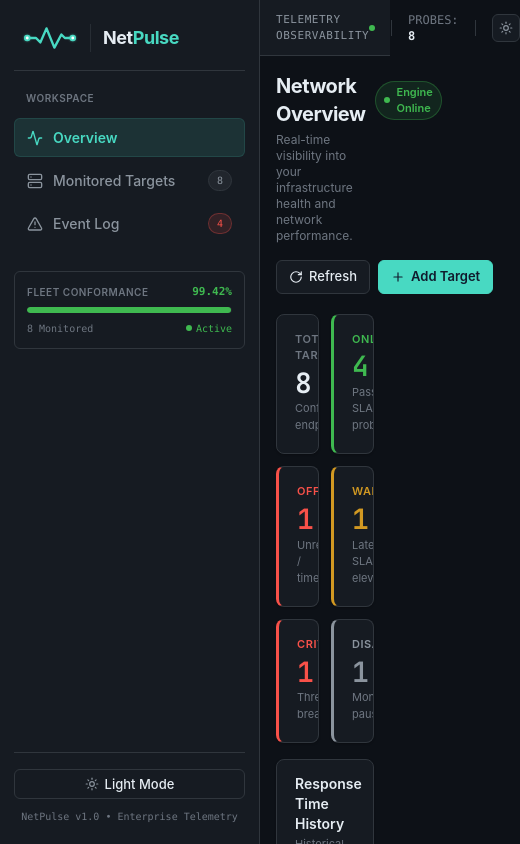
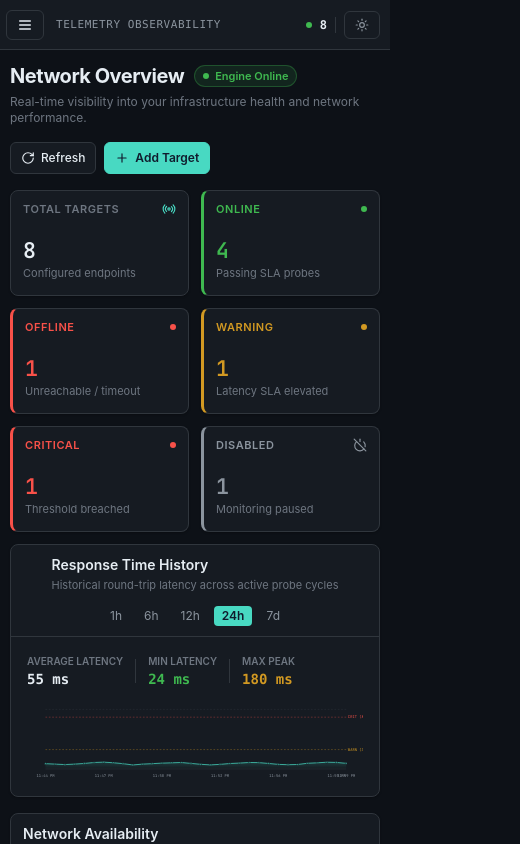
Before and after one commit to saaddev2004/NetworkQualityMonitor, a React (Vite) app in the folder frontend/: page / in a window 390 px wide. Shown: the top 844 px of the page, 520 px wide, since content can reach past the window. Built offline with nearby package versions, Linux system fonts and the light colour scheme.

Commit message:
feat(responsive): implement full responsive layout system across all breakpoints (320px-1440px+)

```diff
--- a/frontend/src/App.jsx
+++ b/frontend/src/App.jsx
@@ -6,12 +6,13 @@ import Targets from './pages/Targets';
 import TargetDetails from './pages/TargetDetails';
 import Events from './pages/Events';
 import { initialTargets, initialEvents } from './data/mockData';
-import { Sun, Moon } from 'lucide-react';
+import { Sun, Moon, Menu } from 'lucide-react';
 import './index.css';
 
 export default function App() {
   const [targets, setTargets] = useState(initialTargets);
   const [events, setEvents] = useState(initialEvents);
+  const [sidebarOpen, setSidebarOpen] = useState(false);
 
   // Theme State management (Dark mode by default, toggleable to light)
   const [theme, setTheme] = useState(() => {
@@ -110,32 +111,55 @@ export default function App() {
   return (
     <Router>
       <div className="app-container">
-        {/* Navigation Sidebar (Always Sticky / Fixed) */}
+        {/* Mobile Backdrop Overlay (Hidden on desktop) */}
+        {sidebarOpen && (
+          <div
+            className="sidebar-mobile-backdrop lg:hidden"
+            onClick={() => setSidebarOpen(false)}
+            aria-hidden="true"
+          />
+        )}
+
+        {/* Navigation Sidebar (Fixed on Desktop, Off-Canvas Drawer on Mobile/Tablet) */}
         <Sidebar
           targetsCount={targets.length}
           activeAlertsCount={activeAlertsCount}
           theme={theme}
           onToggleTheme={toggleTheme}
+          isOpen={sidebarOpen}
+          onClose={() => setSidebarOpen(false)}
         />
 
         {/* Main Work Area */}
         <main className="app-content">
           {/* Top Telemetry Global Header */}
           <header className="top-telemetry-bar">
-            <div className="flex items-center gap-2 text-xs font-mono text-[var(--text-muted)]">
-              <span className="text-[var(--text-secondary)] font-medium text-[11px] uppercase tracking-wider">
-                Telemetry Observability
-              </span>
+            <div className="flex items-center gap-2">
+              <button
+                type="button"
+                onClick={() => setSidebarOpen(true)}
+                className="btn-telemetry btn-icon btn-secondary lg:hidden -ml-1 mr-1"
+                aria-label="Open navigation menu"
+              >
+                <Menu className="w-4 h-4" />
+              </button>
+
+              <div className="flex items-center gap-2 text-xs font-mono text-[var(--text-muted)]">
+                <span className="text-[var(--text-secondary)] font-medium text-[11px] uppercase tracking-wider">
+                  Telemetry Observability
+                </span>
+              </div>
             </div>
 
-            <div className="flex items-center gap-4">
-              <div className="flex items-center gap-2 text-xs font-mono text-[var(--text-muted)]">
+            <div className="flex items-center gap-2 sm:gap-4">
+              <div className="flex items-center gap-1.5 sm:gap-2 text-xs font-mono text-[var(--text-muted)]">
                 <span className="status-dot" style={{ background: 'var(--status-online)' }} />
                 <span className="hidden sm:inline">ENGINE: ONLINE</span>
               </div>
-              <div className="h-4 w-px bg-[var(--border-subtle)]" />
+              <div className="h-4 w-px bg-[var(--border-subtle)] hidden sm:block" />
               <div className="text-xs font-mono text-[var(--text-muted)]">
-                PROBES: <span className="text-[var(--text-primary)] font-semibold">{targets.length}</span>
+                <span className="hidden sm:inline">PROBES: </span>
+                <span className="text-[var(--text-primary)] font-semibold">{targets.length}</span>
               </div>
               <div className="h-4 w-px bg-[var(--border-subtle)]" />
               <button
--- a/frontend/src/components/Sidebar.jsx
+++ b/frontend/src/components/Sidebar.jsx
@@ -5,7 +5,8 @@ import {
   Server,
   AlertTriangle,
   Sun,
-  Moon
+  Moon,
+  X
 } from 'lucide-react';
 import NetPulseLogo from './NetPulseLogo';
 
@@ -13,7 +14,9 @@ export default function Sidebar({
   targetsCount = 8,
   activeAlertsCount = 3,
   theme = 'dark',
-  onToggleTheme
+  onToggleTheme,
+  isOpen = false,
+  onClose
 }) {
   const navItems = [
     {
@@ -37,11 +40,26 @@ export default function Sidebar({
     }
   ];
 
+  const handleNavClick = () => {
+    if (onClose) {
+      onClose();
+    }
+  };
+
   return (
-    <aside className="app-sidebar">
+    <aside className={`app-sidebar ${isOpen ? 'mobile-open' : ''}`}>
       {/* Brand Header */}
-      <div className="brand-badge">
+      <div className="brand-badge flex items-center justify-between">
         <NetPulseLogo variant="horizontal" size="md" showTagline={false} />
+        {/* Mobile Close Button (Hidden on desktop) */}
+        <button
+          type="button"
+          onClick={onClose}
+          className="btn-telemetry btn-icon btn-secondary lg:hidden ml-auto"
+          aria-label="Close navigation menu"
+        >
+          <X className="w-4 h-4" />
+        </button>
       </div>
 
       {/* Navigation Section */}
@@ -56,6 +74,7 @@ export default function Sidebar({
               key={item.to}
               to={item.to}
               end={item.end}
+              onClick={handleNavClick}
               className={({ isActive }) => `nav-link-btn ${isActive ? 'active' : ''}`}
             >
               <Icon className="w-4 h-4 flex-shrink-0" />
--- a/frontend/src/components/TargetDrawer.jsx
+++ b/frontend/src/components/TargetDrawer.jsx
@@ -139,7 +139,7 @@ export default function TargetDrawer({ isOpen, onClose, target, onSave }) {
                 )}
               </div>
 
-              <div className="grid grid-cols-2 gap-3">
+              <div className="grid grid-cols-1 sm:grid-cols-2 gap-3">
                 <div className="form-group">
                   <label className="form-label">Target Category</label>
                   <select
@@ -199,7 +199,7 @@ export default function TargetDrawer({ isOpen, onClose, target, onSave }) {
                 2. Probe Scheduling
               </div>
 
-              <div className="grid grid-cols-2 gap-3">
+              <div className="grid grid-cols-1 sm:grid-cols-2 gap-3">
                 <div className="form-group">
                   <label className="form-label">Check Interval (sec)</label>
                   <input
@@ -247,7 +247,7 @@ export default function TargetDrawer({ isOpen, onClose, target, onSave }) {
                 3. SLA Latency Thresholds
               </div>
 
-              <div className="grid grid-cols-2 gap-3">
+              <div className="grid grid-cols-1 sm:grid-cols-2 gap-3">
                 <div className="form-group">
                   <label className="form-label">Warning (ms)</label>
                   <input
--- a/frontend/src/index.css
+++ b/frontend/src/index.css
@@ -245,9 +245,11 @@ body,
   display: flex;
   min-height: 100vh;
   width: 100%;
+  max-width: 100vw;
   background-color: var(--bg-canvas);
   color: var(--text-primary);
   position: relative;
+  overflow-x: hidden;
 }
 
 /* Sidebar Rail (Strictly Fixed to Viewport) */
@@ -330,12 +332,14 @@ body,
 .app-content {
   margin-left: 260px;
   width: calc(100% - 260px);
+  max-width: calc(100% - 260px);
   flex: 1;
   display: flex;
   flex-direction: column;
   min-width: 0;
   min-height: 100vh;
   background-color: var(--bg-canvas);
+  overflow-x: hidden;
 }
 
 .top-telemetry-bar {
@@ -780,23 +784,143 @@ body,
 }
 
 /* ==========================================================================
-   RESPONSIVE BREAKPOINTS
+   RESPONSIVE DESIGN SYSTEM (ALL BREAKPOINTS 320px - 1440px+)
    ========================================================================== */
 
-@media (max-width: 1024px) {
+/* No scrollbar utility */
+.no-scrollbar::-webkit-scrollbar {
+  display: none;
+}
+.no-scrollbar {
+  -ms-overflow-style: none;
+  scrollbar-width: none;
+}
+
+/* Tablet & Mobile Drawer Transition (< 1024px) */
+@media (max-width: 1023px) {
+  .app-sidebar {
+    width: 280px;
+    max-width: 85vw;
+    position: fixed;
+    top: 0;
+    left: 0;
+    bottom: 0;
+    height: 100vh;
+    z-index: 60;
+    transform: translateX(-100%);
+    transition: transform var(--motion-slow) cubic-bezier(0.16, 1, 0.3, 1),
+                background-color var(--motion-normal) ease,
+                border-color var(--motion-normal) ease;
+    box-shadow: none;
+  }
+
+  .app-sidebar.mobile-open {
+    transform: translateX(0);
+    box-shadow: 0 0 45px rgba(0, 0, 0, 0.55);
+  }
+
+  .sidebar-mobile-backdrop {
+    position: fixed;
+    inset: 0;
+    background-color: rgba(0, 0, 0, 0.65);
+    backdrop-filter: blur(2px);
+    z-index: 55;
+    animation: fadeIn var(--motion-fast) ease forwards;
+  }
+
+  .app-content {
+    margin-left: 0 !important;
+    width: 100% !important;
+    max-width: 100vw !important;
+  }
+
+  .top-telemetry-bar {
+    padding: 0 18px;
+  }
+
   .content-body {
-    padding: 20px 24px;
+    padding: 20px 18px;
     gap: 18px;
   }
 }
 
-@media (max-width: 768px) {
+/* Standard Mobile (< 768px) */
+@media (max-width: 767px) {
   .top-telemetry-bar {
-    padding: 0 16px;
+    padding: 0 14px;
+    height: 52px;
   }
 
   .content-body {
-    padding: 16px;
-    gap: 16px;
+    padding: 16px 14px;
+    gap: 14px;
+  }
+
+  .telemetry-card-header {
+    padding: 12px 14px;
+  }
+
+  .telemetry-card-body {
+    padding: 14px;
+  }
+
+  .kpi-card {
+    padding: 12px 14px;
+  }
+
+  .kpi-value {
+    font-size: 1.5rem;
+  }
+
+  .telemetry-drawer {
+    width: 100%;
+    max-width: 100%;
+  }
+
+  .drawer-header {
+    padding: 14px 16px;
+  }
+
+  .drawer-body {
+    padding: 16px 14px;
   }
 }
+
+/* Small Mobile (< 430px) */
+@media (max-width: 429px) {
+  .top-telemetry-bar {
+    padding: 0 10px;
+    height: 50px;
+  }
+
+  .content-body {
+    padding: 12px 10px;
+    gap: 12px;
+  }
+
+  .telemetry-card-header {
+    padding: 10px 12px;
+  }
+
+  .telemetry-card-body {
+    padding: 12px;
+  }
+
+  .kpi-card {
+    padding: 10px 12px;
+  }
+
+  .kpi-value {
+    font-size: 1.35rem;
+  }
+
+  .form-input {
+    font-size: 0.8125rem;
+    padding: 8px 10px;
+  }
+
+  .btn-telemetry {
+    padding: 6px 10px;
+    font-size: 0.75rem;
+  }
+}
--- a/frontend/src/pages/Dashboard.jsx
+++ b/frontend/src/pages/Dashboard.jsx
@@ -82,7 +82,7 @@ export default function Dashboard({ targets = [], events = [], onAddTarget, onUp
           </p>
         </div>
 
-        <div className="flex items-center gap-2">
+        <div className="flex items-center gap-2 flex-wrap">
           <button
             onClick={handleRefresh}
             disabled={isRefreshing}
@@ -182,7 +182,7 @@ export default function Dashboard({ targets = [], events = [], onAddTarget, onUp
       <div className="grid grid-cols-1 lg:grid-cols-3 gap-4">
         {/* Left 2 Cols: Response Time Visualization */}
         <div className="lg:col-span-2 telemetry-card flex flex-col">
-          <div className="telemetry-card-header">
+          <div className="telemetry-card-header flex flex-col sm:flex-row sm:items-center justify-between gap-3">
             <div>
               <h2 className="text-sm font-semibold text-[var(--text-primary)]">
                 Response Time History
@@ -192,7 +192,7 @@ export default function Dashboard({ targets = [], events = [], onAddTarget, onUp
               </p>
             </div>
 
-            <div className="flex items-center gap-1.5">
+            <div className="flex items-center gap-1.5 flex-wrap">
               {['1h', '6h', '12h', '24h', '7d'].map((range) => (
                 <button
                   key={range}
@@ -211,7 +211,7 @@ export default function Dashboard({ targets = [], events = [], onAddTarget, onUp
 
           <div className="p-4 flex-1 flex flex-col justify-between">
             {/* Latency Summary Stats */}
-            <div className="flex items-center gap-6 mb-3 text-xs">
+            <div className="flex flex-wrap items-center gap-3 sm:gap-6 mb-3 text-xs">
               <div>
                 <span className="text-[var(--text-muted)] block text-[10px] uppercase font-semibold">Average Latency</span>
                 <span className="font-mono font-bold text-sm text-[var(--text-primary)]">{avgLatency} ms</span>
--- a/frontend/src/pages/TargetDetails.jsx
+++ b/frontend/src/pages/TargetDetails.jsx
@@ -138,7 +138,7 @@ export default function TargetDetails({ targets = [], events = [], onUpdateTarge
         </div>
 
         {/* Action Controls */}
-        <div className="flex items-center gap-2">
+        <div className="flex items-center gap-2 flex-wrap">
           <button
             onClick={handleManualCheck}
             disabled={isChecking || !target.is_enabled}
@@ -272,12 +272,12 @@ export default function TargetDetails({ targets = [], events = [], onUpdateTarge
           </span>
         </div>
 
-        <div className="grid grid-cols-15 sm:grid-cols-30 gap-1 pt-1">
+        <div className="flex items-stretch gap-0.5 sm:gap-1 pt-1 overflow-x-auto pb-1">
           {availabilityDays.map((day, idx) => (
             <div
               key={idx}
               title={`${day.date}: ${day.uptime}% uptime`}
-              className="h-6 rounded-sm cursor-pointer transition hover:opacity-80"
+              className="h-6 flex-1 min-w-[6px] sm:min-w-[8px] rounded-sm cursor-pointer transition hover:opacity-80"
               style={{
                 backgroundColor: day.uptime >= 99 ? 'var(--status-online)' :
                                  day.uptime >= 95 ? 'var(--status-warning)' : 'var(--status-critical)'
--- a/frontend/src/pages/Targets.jsx
+++ b/frontend/src/pages/Targets.jsx
@@ -189,7 +189,7 @@ export default function Targets({
       {/* Filter and Search Bar */}
       <div className="telemetry-card p-3 space-y-3">
         {/* Status Filter Chips */}
-        <div className="flex items-center gap-1.5 overflow-x-auto pb-1">
+        <div className="flex items-center gap-1.5 overflow-x-auto pb-1 no-scrollbar">
           {[
             { id: 'all', label: 'All Targets', count: counts.all },
             { id: 'online', label: 'Online', count: counts.online, color: 'var(--status-online)' },
@@ -219,7 +219,7 @@ export default function Targets({
         </div>
 
         {/* Search & Category Selectors */}
-        <div className="flex flex-col sm:flex-row items-stretch sm:items-center justify-between gap-3 pt-2 border-t border-[var(--border-subtle)]">
+        <div className="flex flex-col md:flex-row items-stretch md:items-center justify-between gap-3 pt-2 border-t border-[var(--border-subtle)]">
           <div className="relative flex-1 max-w-md">
             <Search className="w-3.5 h-3.5 text-[var(--text-muted)] absolute left-3 top-1/2 -translate-y-1/2" />
             <input
```
